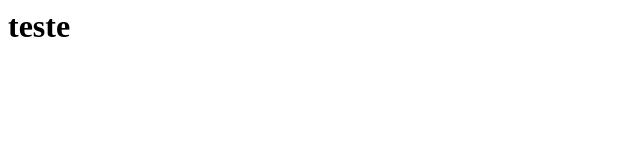
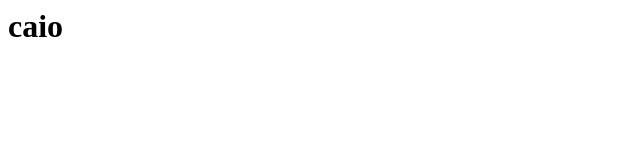
Before and after one commit to thiagoohess/Projeto-brecho, a plain HTML site: page index.html in a window 1280 px wide. Shown: the full height of the page, 0-640 px from the left. Drawn offline with Linux system fonts and the light colour scheme.

Commit message:
ADD - teste moretti

```diff
--- a/index.html
+++ b/index.html
@@ -5,7 +5,7 @@
     <title>Document</title>
 </head>
 <body>
-    <h1>teste</h1>
+    <h1>caio</h1>
 
 </body>
 </html>
```
